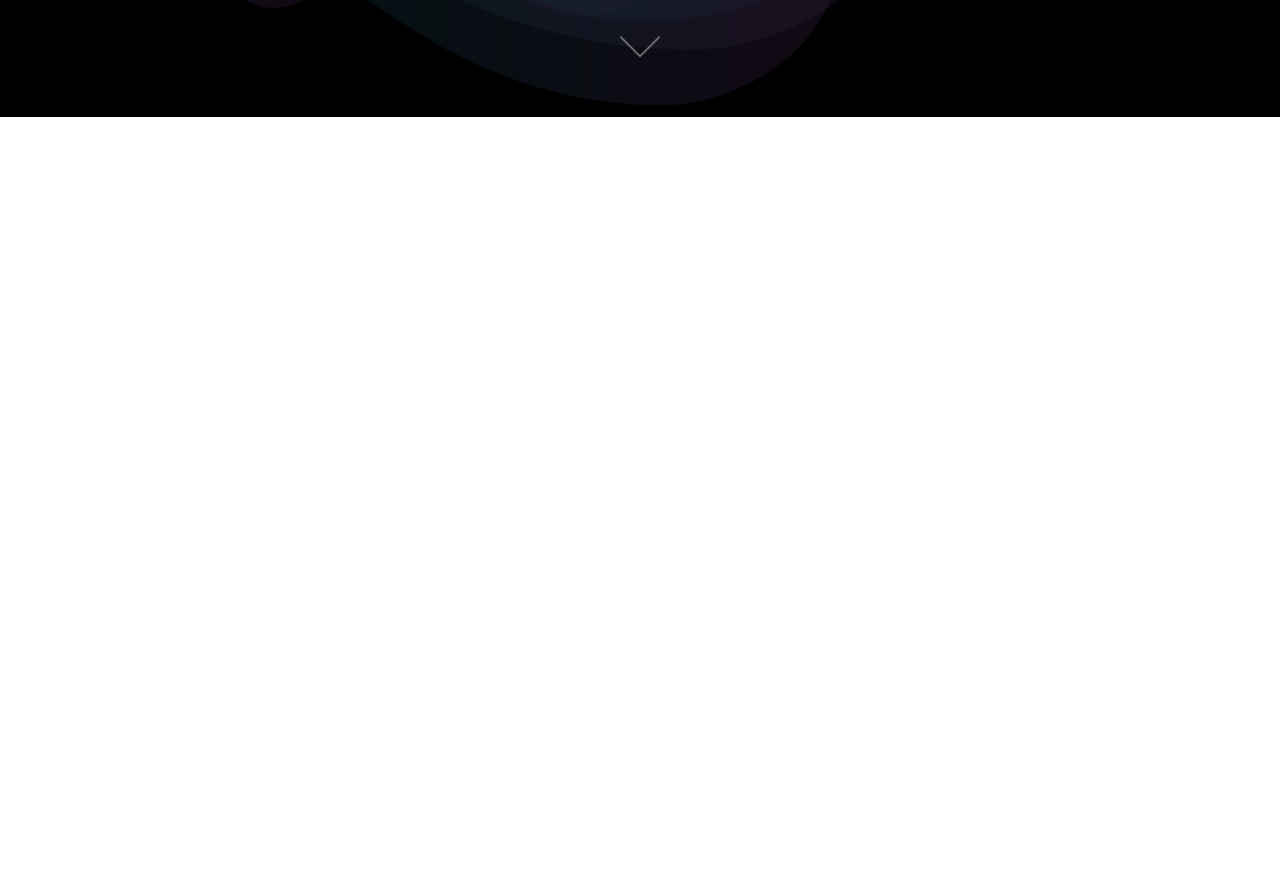
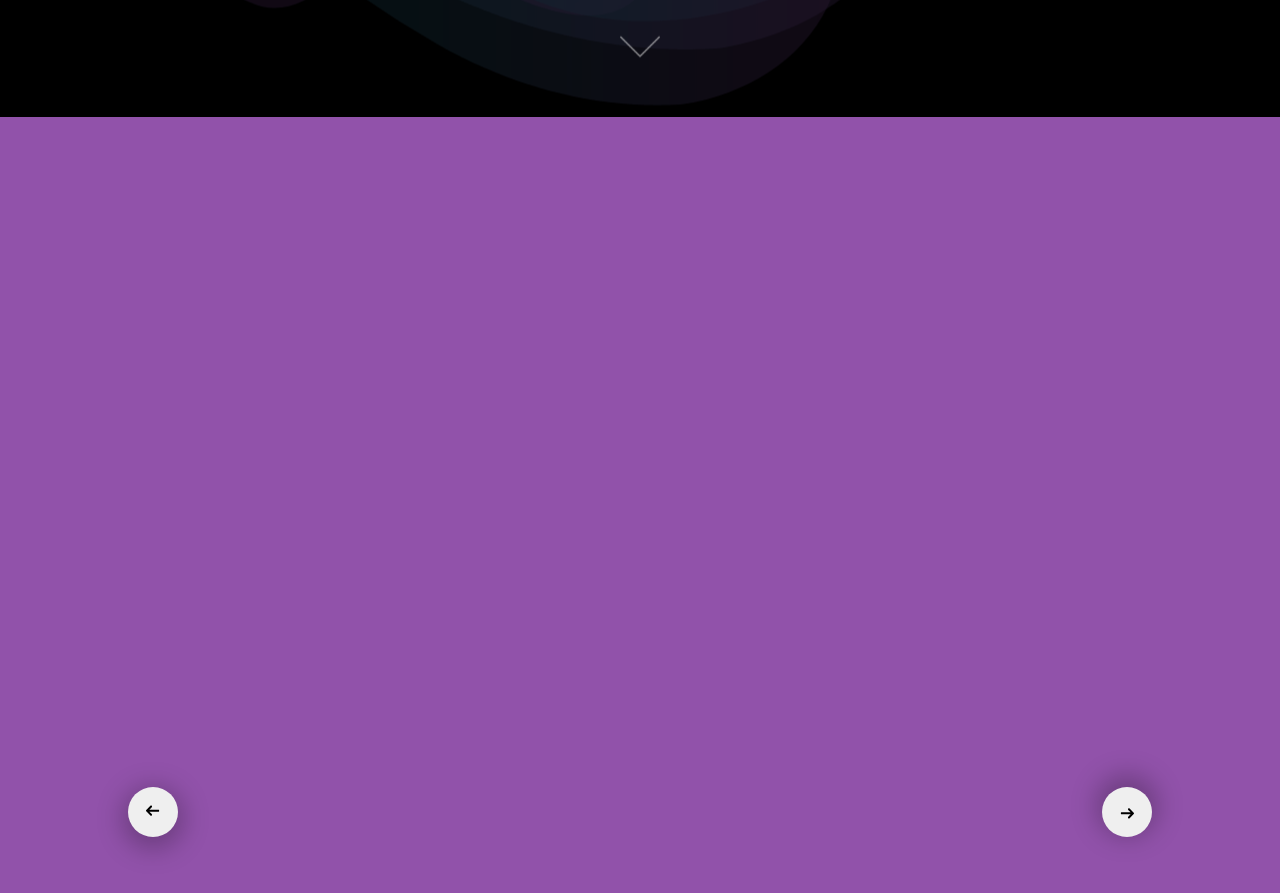
Before and after one commit to nalandenv/bharat-pe-clone, a website: page index.html in a window 1280 px wide. Shown: the part 683-1576 px from the top of the page. Drawn offline with Linux system fonts and the light colour scheme.

Commit message:
add working slider

```diff
--- a/index.html
+++ b/index.html
@@ -32,10 +32,34 @@
         </div>
       </section>
       <section class="slider-container">
+        <button class="btn btn-left">
+          <svg xmlns="http://www.w3.org/2000/svg" viewBox="0 0 32 32">
+            <symbol id="a" viewBox="0 0 32 32">
+              <path
+                d="m.704 17.696 9.856 9.856c.896.896 2.432.896 3.328 0s.896-2.432 0-3.328l-5.792-5.856h21.568c1.312 0 2.368-1.056 2.368-2.368s-1.056-2.368-2.368-2.368H8.096l5.824-5.824c.896-.896.896-2.432 0-3.328-.48-.48-1.088-.704-1.696-.704s-1.216.224-1.696.704L.704 14.304C.256 14.752 0 15.36 0 16s.224 1.248.704 1.696z"
+              />
+            </symbol>
+            <use xlink:href="#a" xmlns:xlink="http://www.w3.org/1999/xlink" />
+          </svg>
+        </button>
         <div class="slider">
-          <div id="slide-one"></div>
+          <div class="slide slide-one"></div>
+          <div class="slide slide-two"></div>
+          <div class="slide slide-three"></div>
+          <div class="slide slide-one"></div>
         </div>
+        <button class="btn btn-right">
+          <svg xmlns="http://www.w3.org/2000/svg" viewBox="0 0 32 32">
+            <symbol id="a" viewBox="0 0 32 32">
+              <path
+                d="m31.296 14.336-9.888-9.888c-.896-.896-2.432-.896-3.328 0s-.896 2.432 0 3.328l5.824 5.856H2.368C1.056 13.632 0 14.688 0 16s1.056 2.368 2.368 2.368h21.568l-5.856 5.824c-.896.896-.896 2.432 0 3.328.48.48 1.088.704 1.696.704s1.216-.224 1.696-.704l9.824-9.824C31.744 17.248 32 16.64 32 16s-.224-1.248-.704-1.664z"
+              />
+            </symbol>
+            <use xlink:href="#a" xmlns:xlink="http://www.w3.org/1999/xlink" />
+          </svg>
+        </button>
       </section>
     </div>
+    <script src="./public/scripts/index.js"></script>
   </body>
 </html>
--- a/public/scripts/index.js
+++ b/public/scripts/index.js
@@ -1 +1,26 @@
-console.log("connected");
+const slider = document.querySelector(".slider");
+const left = document.querySelector(".btn-left");
+const right = document.querySelector(".btn-right");
+
+left.addEventListener("click", () => {
+  const transformValue = window.getComputedStyle(slider).transform;
+  const w = window.getComputedStyle(slider).width;
+  var matrix = new WebKitCSSMatrix(transformValue);
+  let currentTrans = (matrix.m41 / parseInt(w)) * 100;
+  console.log(Math.floor(currentTrans) + "%");
+  if (currentTrans == 0) {
+    currentTrans = -75;
+  }
+  slider.style.transform = `translateX(${currentTrans + 25}%)`;
+});
+right.addEventListener("click", () => {
+  const transformValue = window.getComputedStyle(slider).transform;
+  const w = window.getComputedStyle(slider).width;
+  var matrix = new WebKitCSSMatrix(transformValue);
+  let currentTrans = (matrix.m41 / parseInt(w)) * 100;
+  console.log(currentTrans);
+  if (currentTrans <= -50) {
+    currentTrans = 25;
+  }
+  slider.style.transform = `translateX(${currentTrans - 25}%)`;
+});
--- a/public/stylesheets/scss/main.scss
+++ b/public/stylesheets/scss/main.scss
@@ -153,11 +153,46 @@ $font-gilroy: gilroy;
   width: 100vw;
   height: 100vh;
   z-index: 99;
+  overflow: hidden;
   .slider {
-    width: 100%;
+    width: 400%;
+    display: flex;
+    flex-direction: row;
     height: 100%;
-    #slide-one {
-      background-color: rgb(237, 240, 240);
+    transition: transform 0.2s linear;
+    .slide {
+      width: 25%;
+
+      &-one {
+        background-color: rgb(145, 82, 170);
+      }
+      &-two {
+        background-color: rgb(82, 170, 144);
+      }
+      &-three {
+        background-color: rgb(170, 125, 82);
+      }
+    }
+  }
+  .btn {
+    position: absolute;
+    bottom: 10%;
+    width: 50px;
+    height: 50px;
+    border-radius: 9999px;
+    border: none;
+    cursor: pointer;
+    z-index: 89;
+    box-shadow: 0 6px 26px 6px rgba(0, 0, 0, 0.25);
+    svg {
+      height: 1em;
+    }
+    &-left {
+      left: 10%;
+    }
+    &-right {
+      right: 10%;
+      transform: rotate(180deg);
     }
   }
 }
```
Also changed, not shown: public/stylesheets/css/main.css, 1 other file.
